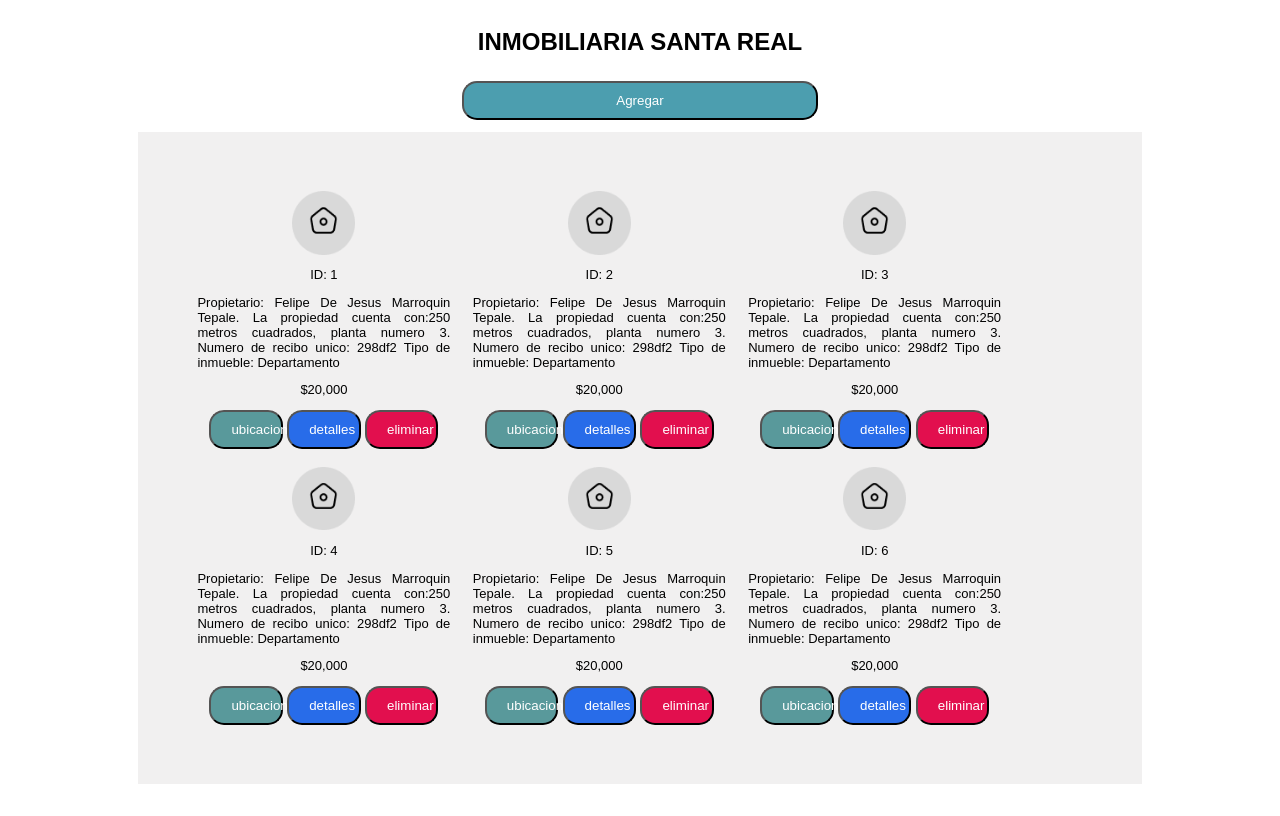
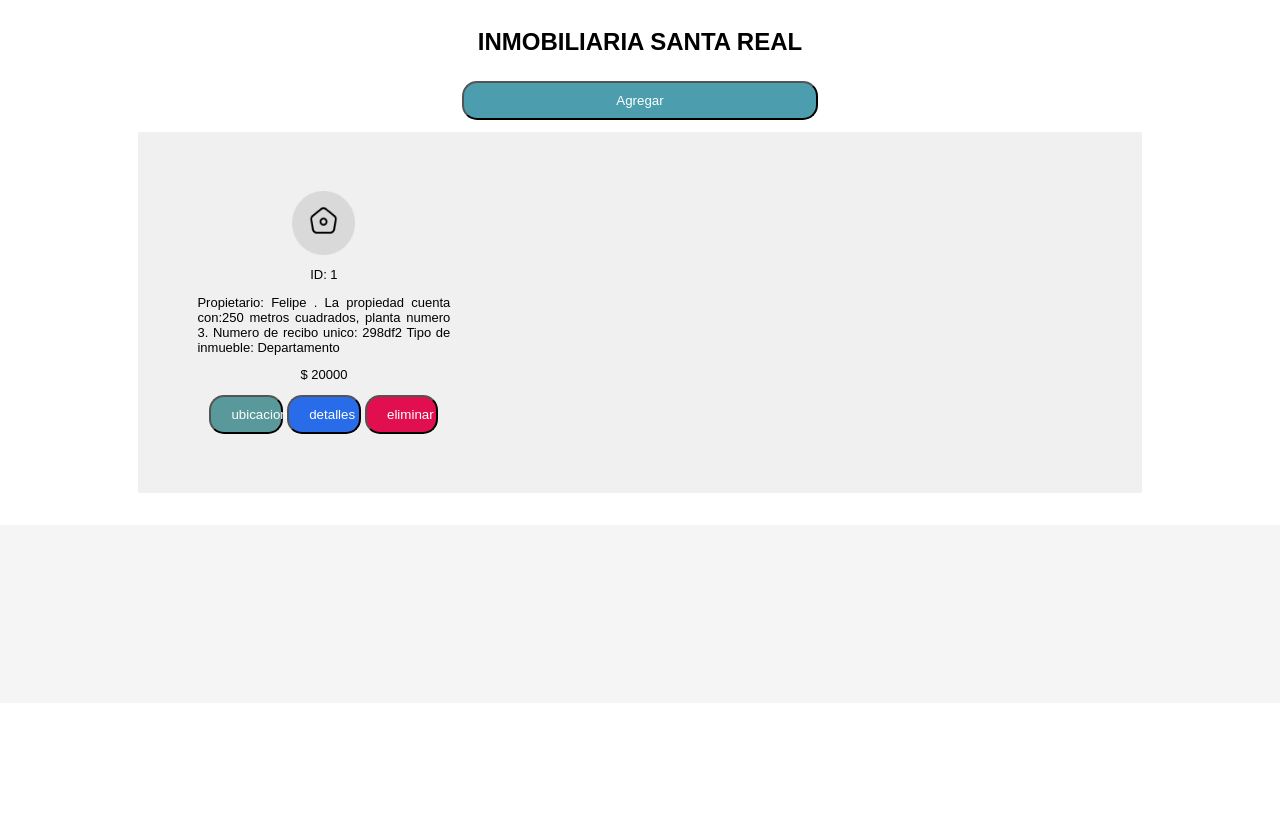
Before and after one commit to felipeMarroquinTepale/inmobiliaria, a plain HTML site: page contenidoInmuebles.html in a window 1280 px wide. Shown: the part 97-913 px from the top of the page. After the commit the page ends 800 px from the top, so only its background shows below. Drawn offline with Linux system fonts and the light colour scheme; a web font is replaced by a local one.

Commit message:
add basic and list

```diff
--- a/agregarEspacio.html
+++ b/agregarEspacio.html
@@ -91,17 +91,17 @@
           </div>
           <div>
             <label for="caractprop">Caracteristicas de la propiedad</label>
-            <input type="text" placeholder="Describe las caracterisiticas" name="caractprop" id="caractprop" pattern="^[A-Za-z]+$" maxlength="35" required>
+            <input type="text" placeholder="Describe las caracterisiticas" name="caractprop" id="caractprop" pattern="^[A-Za-z]+$" maxlength="100" required>
           </div>
           <div>
             <label for="tiponmueble">Tipo de inmueble</label>
             <input type="text" placeholder="Ingresa el tipo de inmueble a rentar" name="tiponmueble" id="tiponmueble" pattern="^[A-Za-z]+$" maxlength="35" required>
           </div>
-           <button type="button" onclick="window.location.href = 'contenidoInmuebles.html'">Agregar</button>
+           <button type="button" onclick="addInmobiliario()">Agregar</button>
          </div>
       </div>
     </section>
-
+    <script src="./js/login/add.js"></script>
 </body>
 
 </html>
--- a/contenidoInmuebles.html
+++ b/contenidoInmuebles.html
@@ -32,10 +32,11 @@
 
          <div>
             <h1>INMOBILIARIA SANTA REAL<h1>
-               <button id="" onclick="window.location.href = 'agregarEspacio.html'" >Agregar</button>
+               <button id=""  onclick="window.location.href = 'agregarEspacio.html'" >Agregar</button>
          </div>
          <div class="contenedor2">
-            <ul class="lista-imagenes">
+            <ul class="lista-imagenes" id="listaImagenes">
+               <!--
                <li>
                   <img src="../inmobiliaria/img/contenidoInmuebles/imgContent.png" style="width: 25%" alt="Imagen 1">
                   <p class="id">ID: 1</p>
@@ -97,12 +98,13 @@
                   <button  class="buttonList2" id="" onclick="window.location.href = 'inmuebleDetails.html'">detalles</button>
                   <button  class="buttonList3" id="" onclick="window.location.href = 'eliminarEspacio.html'" >eliminar</button>
                </li>
+            -->
 
             </ul>
          </div>
       </div>
     </section>
-
+    <script src="./js/login/contenidoInmueble.js"></script>
 </body>
 
 </html>
--- /dev/null
+++ b/js/login/contenidoInmueble.js
@@ -0,0 +1,72 @@
+
+  function isObjEmpty(obj) {
+    return Object.keys(obj).length === 0;
+  }
+
+  function serial_maker () {
+
+    var prefix = '';
+    var seq = 0;
+    return {
+      set_prefix: function (p) {
+        prefix = String(p);
+      },
+      set_seq: function (s) {
+        seq = s;
+      },
+      gensym: function () {
+        var result = prefix + seq;
+        seq += 1;
+        return result;
+      }
+    };
+  };
+
+  window.onload = function(){
+
+    const item = {
+        "id": 0,
+        "name": "",
+        "description": "",
+        "month": "",
+        "tipo": ""
+      }
+
+    listaImagenes.innerHTML = ``;
+    itemList = JSON.parse(localStorage.getItem('listItems')) ?? []
+
+
+
+    if(isObjEmpty(itemList)){
+
+        let seqer = serial_maker()
+        serial_maker().set_prefix('');
+        serial_maker().set_seq('100');
+        item.id = serial_maker().gensym()
+        item.name  = "Felipe"
+        item.month  = "20000"
+        item.description = "La propiedad cuenta con:250 metros cuadrados, planta numero 3. Numero de recibo unico: 298df2"
+        item.tipo = "Departamento"
+        itemList.push(item)
+        localStorage.setItem('listItems', JSON.stringify(itemList))
+
+    }
+    console.log(itemList)
+    itemList = JSON.parse(localStorage.getItem('listItems')) ?? []
+    itemList.forEach(function (value, i){
+
+        var listaImagenes = document.getElementById('listaImagenes')
+        console.log(value.name)
+        listaImagenes.innerHTML += `
+        <li>
+            <img src="../inmobiliaria/img/contenidoInmuebles/imgContent.png" style="width: 25%" alt="Imagen 1">
+            <p class="id">ID: ${i+1}</p>
+            <p>Propietario:  ${value.name} . ${value.description} Tipo de inmueble: ${value.tipo}  </p>
+            <p class="price">$ ${value.month}</p>
+            <button class="buttonList" id="boton-ubicacion" title="ubicación iconos" onclick="gps(${value.id}" onclick="window.location.href = 'ubicacion.html'" type="submit">ubicacion</button>
+            <button  class="buttonList2" id=""  onclick="find(${value.id})" onclick="window.location.href = 'inmuebleDetails.html'">detalles</button>
+            <button  class="buttonList3" id="" onclick="removeData(${value.id})" onclick="window.location.href = 'eliminarEspacio.html'" >eliminar</button>
+            </li>`
+
+    })
+}
```
Also changed, not shown: js/login/add.js (added, +53 -0 lines).
